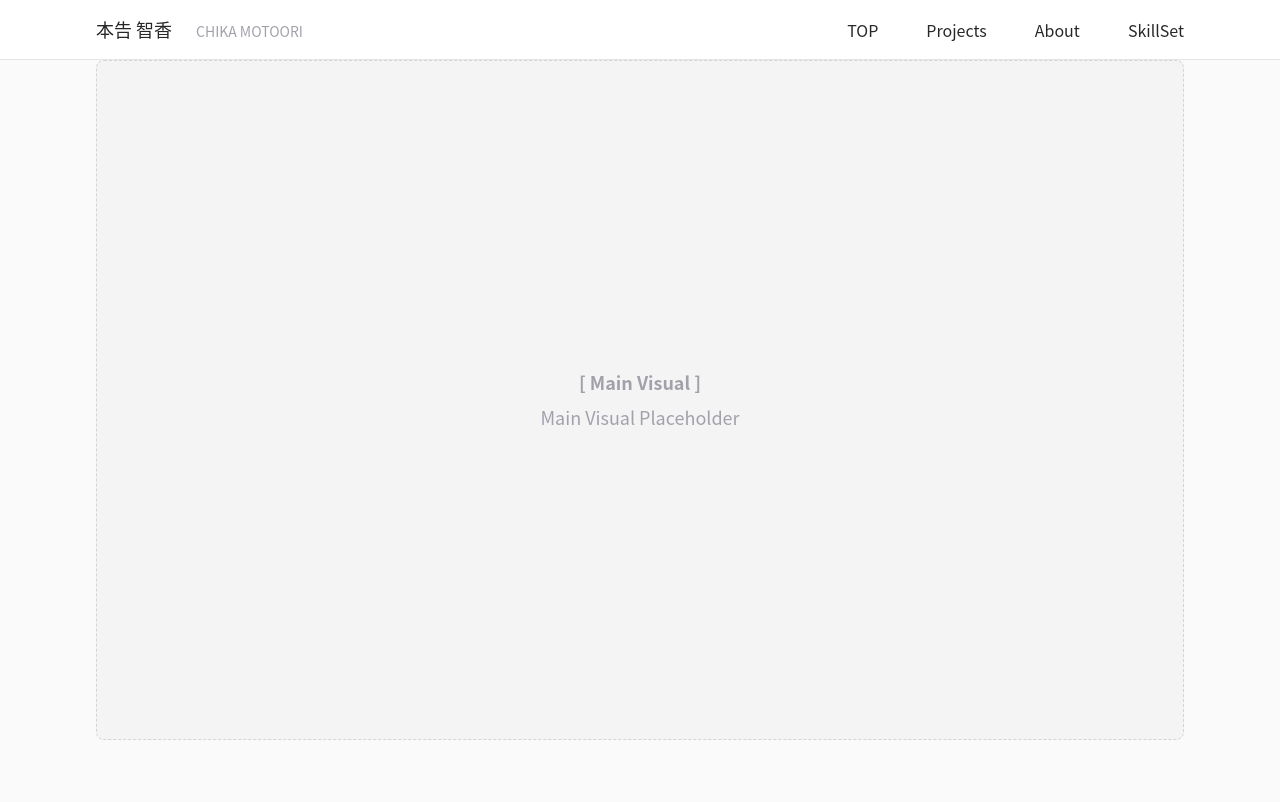
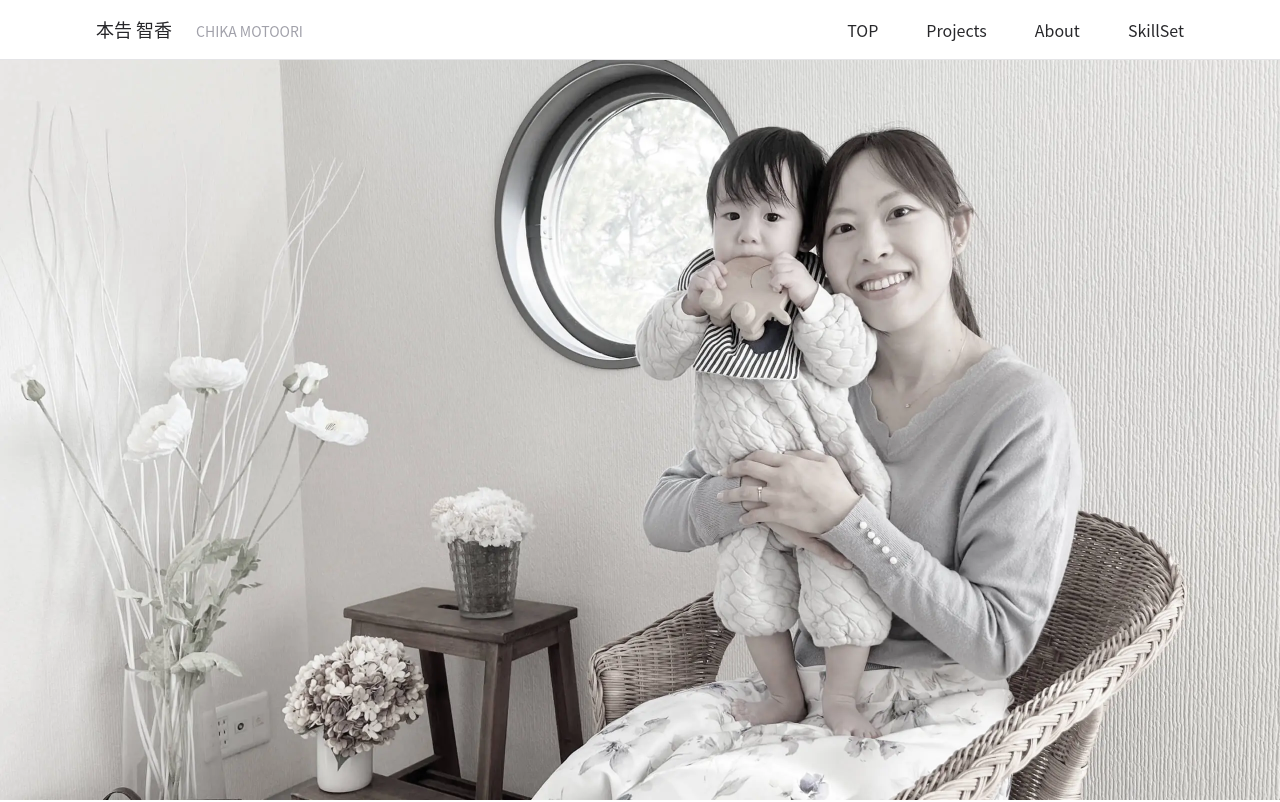
Before and after one commit to chika-create/portfolio, a Next.js app: page /about in a window 1280 px wide. Shown: the top 802 px of the page. Built offline with nearby package versions, Linux system fonts and the light colour scheme; no server answers.

Commit message:
✨ aboutのメインビジュアルを追加

```diff
--- a/pages/about/index.tsx
+++ b/pages/about/index.tsx
@@ -1,20 +1,24 @@
-import aboutStyles from "@styles/about/about.module.scss";
-import layoutStyles from "@styles/about/layout.module.scss";
-import { Button } from "@components/parts/Button";
-import { CodeSection } from "@components/parts/CodeSection";
-import { About as AboutComponent } from "@components/About";
-import { PageMeta } from "@components/PageMeta";
+import Image from 'next/image';
+import aboutStyles from '@styles/about/about.module.scss';
+import layoutStyles from '@styles/about/layout.module.scss';
+import { Button } from '@components/parts/Button';
+import { CodeSection } from '@components/parts/CodeSection';
+import { About as AboutComponent } from '@components/About';
+import { PageMeta } from '@components/PageMeta';
 
 export default function AboutPage() {
   return (
     <>
       <PageMeta title="About | Chika Motoori" description="本告 智香についての紹介ページです" />
       <main className={aboutStyles.main}>
-        {/* メインビジュアル枠 */}
         <div className={layoutStyles.container}>
-          <div className={aboutStyles.mv}>
-            Main Visual Placeholder
-          </div>
+          <Image
+            src="/images/img_about.webp"
+            alt="当時1歳の息子と私の写真"
+            fill
+            priority
+            className={aboutStyles.mainvisual}
+          />
         </div>
 
         <CodeSection
--- a/styles/about/about.module.scss
+++ b/styles/about/about.module.scss
@@ -1,6 +1,6 @@
-@use "sass:map";
-@use "../common/colors.scss" as *;
-@use "../common/variables.scss" as *;
+@use 'sass:map';
+@use '../common/colors.scss' as *;
+@use '../common/variables.scss' as *;
 
 .main {
   width: 100%;
@@ -9,6 +9,17 @@
 
 .about {
   width: 100%;
+}
+
+.mainvisual {
+  width: 100%;
+  height: 400px;
+  object-fit: cover;
+
+  @media (max-width: $breakpoint-sp) {
+    height: 230px;
+    object-fit: contain;
+  }
 }
 
 .pageHeader {
@@ -26,28 +37,3 @@
   margin-top: 4rem;
   text-align: center;
 }
-
-.mv {
-  width: 100%;
-  aspect-ratio: 1280 / 800;
-  background-color: map.get($gray, "100");
-  border: 1px dashed map.get($gray, "300");
-  border-radius: 0.5rem;
-  display: flex;
-  flex-direction: column;
-  align-items: center;
-  justify-content: center;
-  color: map.get($gray, "400");
-  font-size: 1.125rem;
-  margin-bottom: 4rem;
-
-  &::before {
-    content: "[ Main Visual ]";
-    font-weight: bold;
-    margin-bottom: 0.5rem;
-  }
-
-  @media (max-width: $breakpoint-sp) {
-    aspect-ratio: 375 / 234;
-  }
-}
```
Also changed, not shown: public/images/img_about.webp (added).
